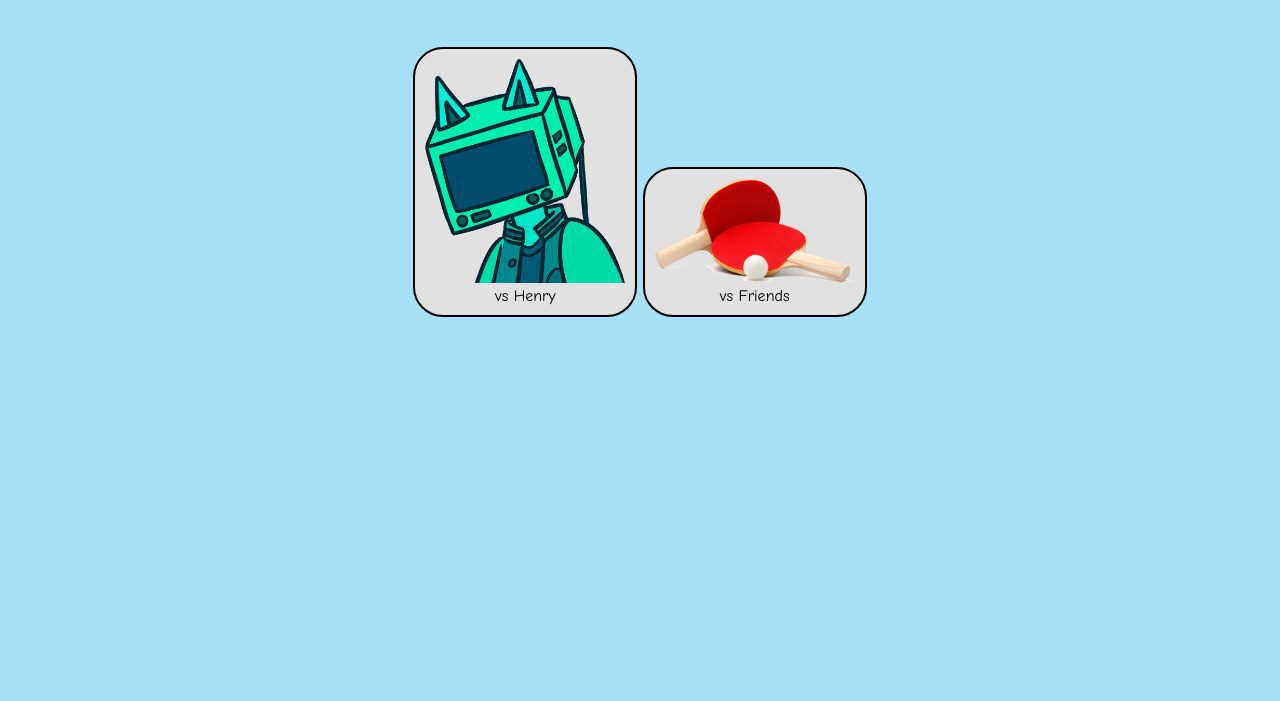
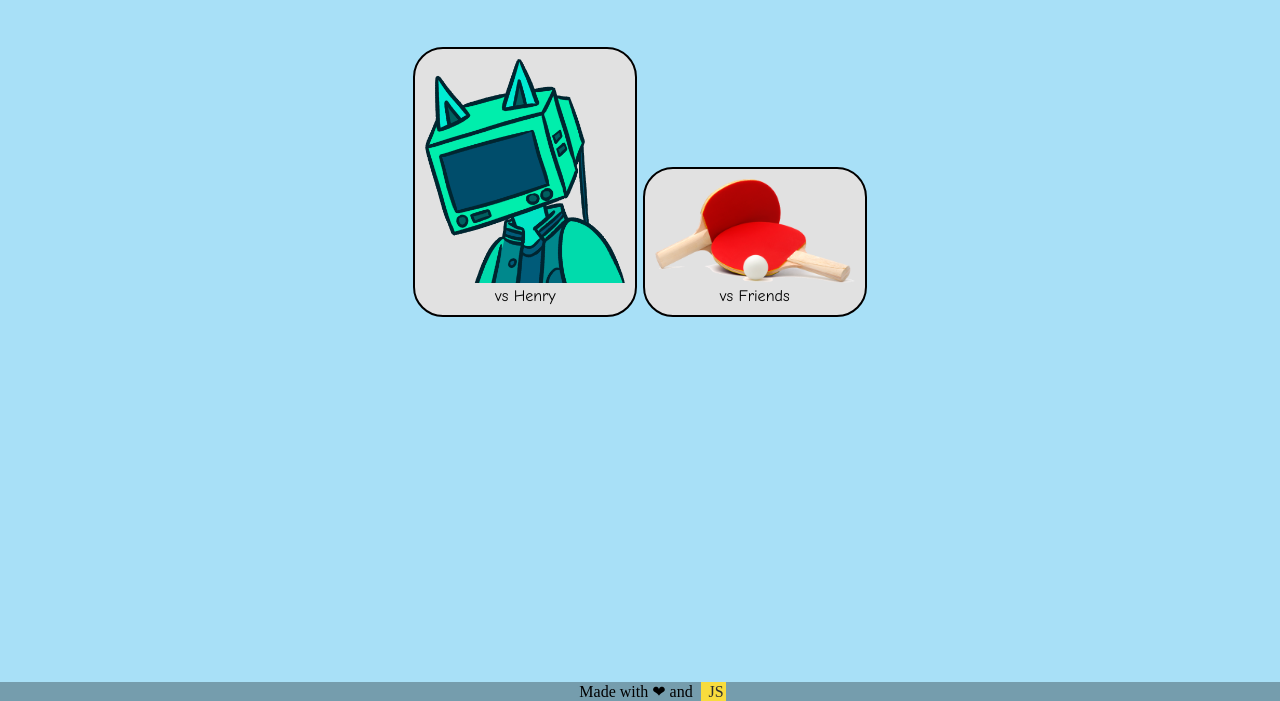
Before and after one commit to anwesh-b/Pong-Pong, a plain HTML site: page index.html in a window 1280 px wide. Shown: the part 99-800 px from the top of the page. Drawn offline with Linux system fonts and the light colour scheme.

Commit message:
Added footer

```diff
--- a/css/style.css
+++ b/css/style.css
@@ -1,5 +1,28 @@
 body{
     background-color: rgb(168, 224, 247);
+}
+
+.footer{
+    width: 100%;
+    position: absolute;
+    bottom: 0px;
+    text-align: center;
+    background-color: rgba(0, 0, 0, 0.3);
+}
+
+.footer .js-icon{
+    display: inline-block;
+    background-color: #f8dc3d;
+    color: #2e2e2c;
+    height: 100%;
+    position: absolute;
+    width: 25px;
+}
+
+.footer .js-icon .text{
+    right: 2px;
+    bottom: 0px;
+    position: absolute;
 }
 
 .dashboard-container{
--- a/index.html
+++ b/index.html
@@ -11,7 +11,10 @@
 <body>
     <div class="tabletenniscontainer">
     </div>
-    <!-- <script src="./js/main.js" type="module"></script> -->
+
+    <div class="footer">
+        Made with &#10084; and &nbsp;<div class="js-icon">&nbsp; <span class="text">JS</span></div>
+    </div>
     <script src="./js/index.js" type="module"></script>
 </body>
 </html>
```
